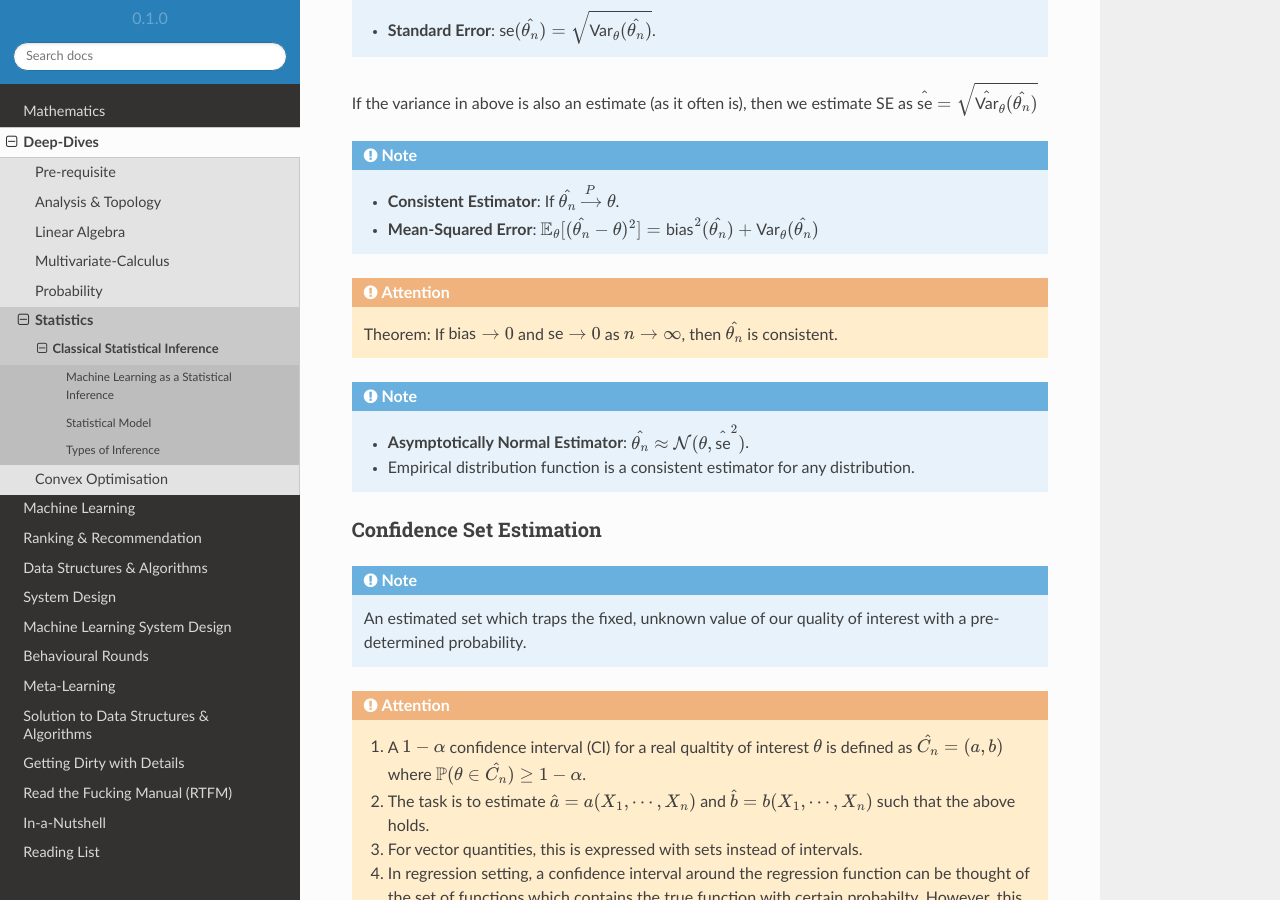
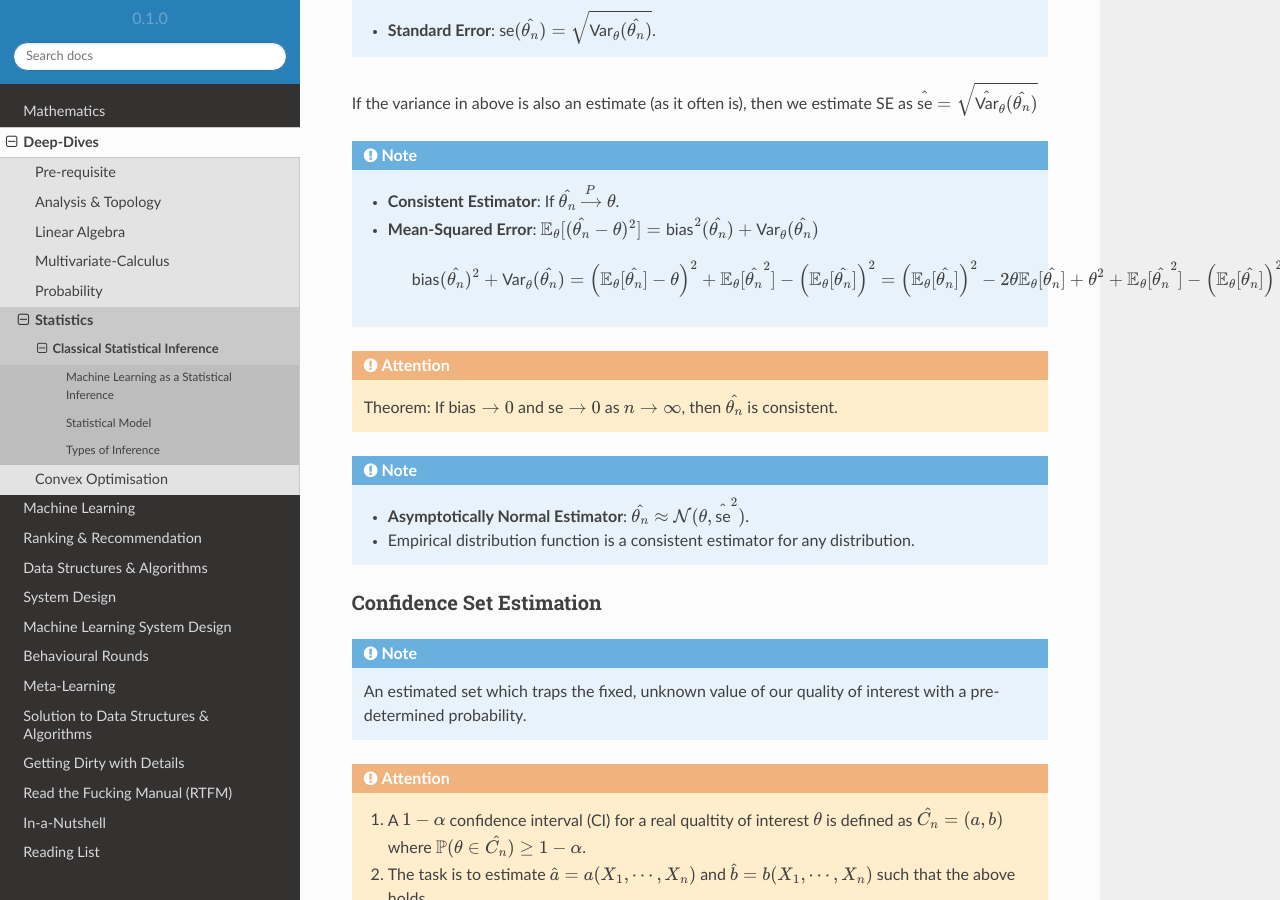
Before and after one commit to uselesstechjunks/leetcode, a Sphinx documentation site: the page built from docs/source/math/stat/inference.rst, in a window 1280 px wide and 900 px high, scrolled down 3725 px. Built offline with Sphinx 7.4.7 and the Read the Docs theme 2.0.0, drawn with Linux system fonts in a browser that asks for light colours.

Commit message:
Update inference.rst

```diff
--- a/docs/source/math/stat/inference.rst
+++ b/docs/source/math/stat/inference.rst
@@ -119,17 +119,19 @@ Point Estimation
 Some useful terminology
 -------------------------------------------------------------------------------------------
 .. note::
-    * **Sampling Distribution**: The distribution of :math:`\hat{\theta_n}` over different samples.
-    * **Bias**: :math:`\text{bias}(\hat{\theta_n})=\mathbb{E}_{\theta}[\hat{\theta_n}]-\theta`.
+	* **Sampling Distribution**: The distribution of :math:`\hat{\theta_n}` over different samples.
+	* **Bias**: :math:`\text{bias}(\hat{\theta_n})=\mathbb{E}_{\theta}[\hat{\theta_n}]-\theta`.
 
 			* If :math:`\text{bias}(\hat{\theta_n})=0`, then :math:`\hat{\theta_n}` is called an **unbiased estimator** of :math:`\theta`.
-    * **Standard Error**: :math:`\text{se}(\hat{\theta_n})=\sqrt{\text{Var}_{\theta}(\hat{\theta_n})}`.
+	* **Standard Error**: :math:`\text{se}(\hat{\theta_n})=\sqrt{\text{Var}_{\theta}(\hat{\theta_n})}`.
 
 If the variance in above is also an estimate (as it often is), then we estimate SE as :math:`\hat{\text{se}}=\sqrt{\hat{\text{Var}}_{\theta}(\hat{\theta_n})}`
 
 .. note::
-    * **Consistent Estimator**: If :math:`\hat{\theta_n}\xrightarrow[]{P}\theta`.
-    * **Mean-Squared Error**: :math:`\mathbb{E}_{\theta}[(\hat{\theta_n}-\theta)^2]=\text{bias}^2(\hat{\theta_n})+\text{Var}_{\theta}(\hat{\theta_n})`
+	* **Consistent Estimator**: If :math:`\hat{\theta_n}\xrightarrow[]{P}\theta`.
+	* **Mean-Squared Error**: :math:`\mathbb{E}_{\theta}[(\hat{\theta_n}-\theta)^2]=\text{bias}^2(\hat{\theta_n})+\text{Var}_{\theta}(\hat{\theta_n})`
+
+		.. math:: \text{bias}(\hat{\theta_n})^2+\text{Var}_{\theta}(\hat{\theta_n})=\left(\mathbb{E}_{\theta}[\hat{\theta_n}]-\theta\right)^2+\mathbb{E}_{\theta}[\hat{\theta_n}^2]-\left(\mathbb{E}_{\theta}[\hat{\theta_n}]\right)^2=\left(\mathbb{E}_{\theta}[\hat{\theta_n}]\right)^2-2\theta\mathbb{E}_{\theta}[\hat{\theta_n}]+\theta^2+\mathbb{E}_{\theta}[\hat{\theta_n}^2]-\left(\mathbb{E}_{\theta}[\hat{\theta_n}]\right)^2=\mathbb{E}_{\theta}[(\hat{\theta_n}-\theta)^2]
 
 .. attention::
 	Theorem: If :math:`\text{bias}\to 0` and :math:`\text{se}\to 0` as :math:`n\to \infty`, then :math:`\hat{\theta_n}` is consistent.
```
